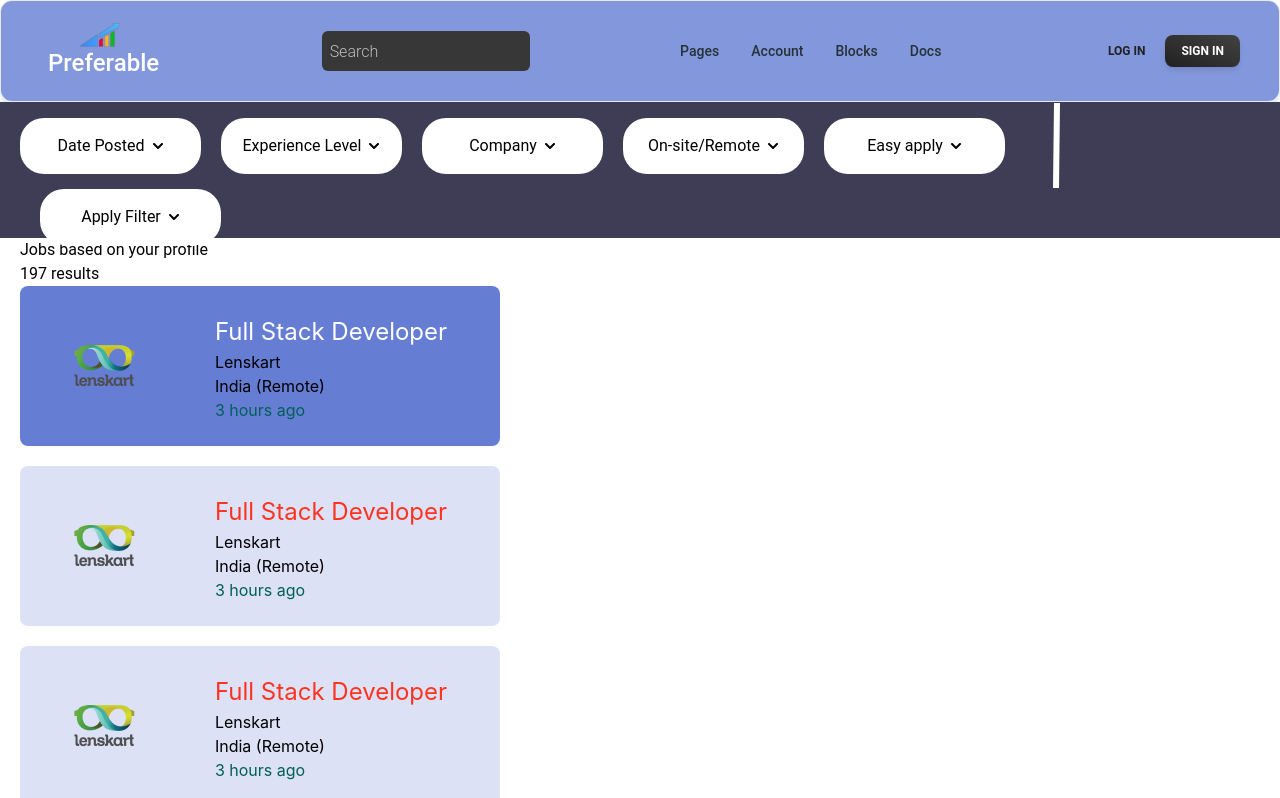
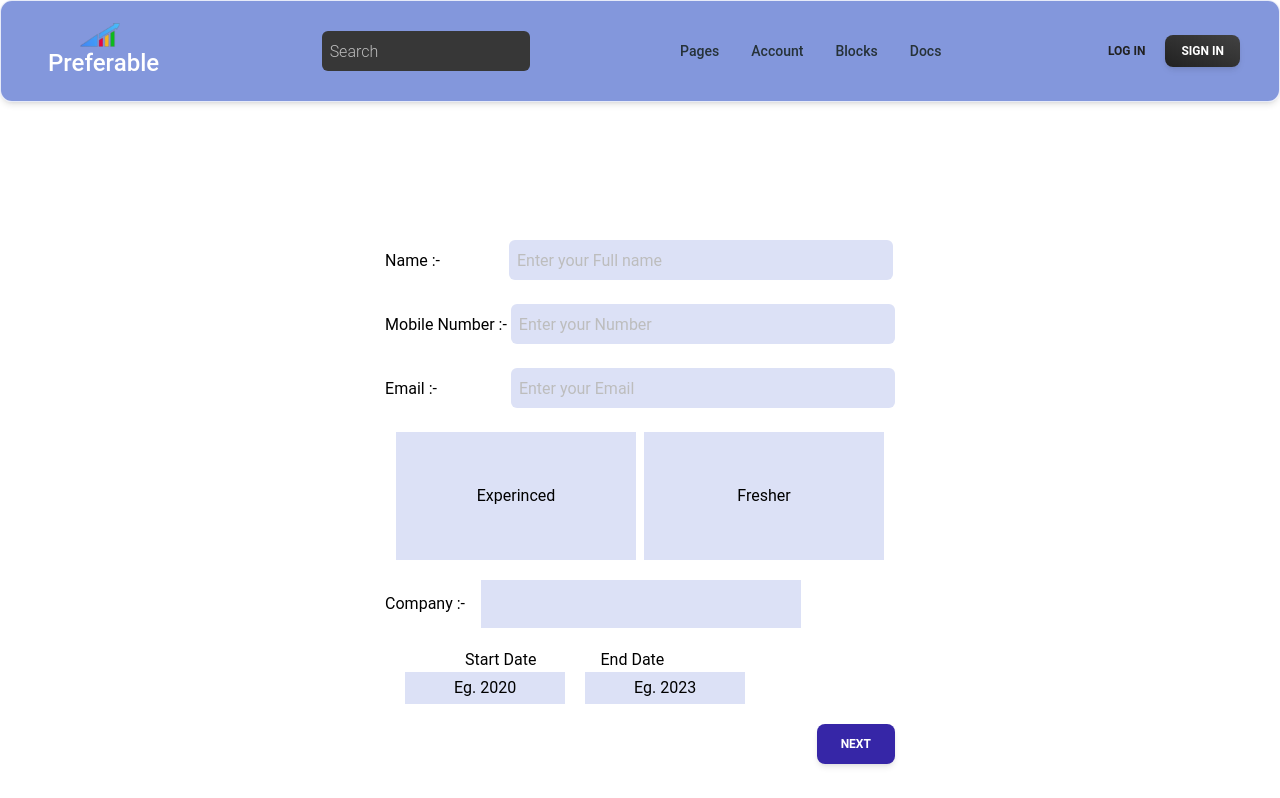
Before and after one commit to mayurkukade/JobPortal, a React (Vite) app: page / in a window 1280 px wide. Shown: the top 798 px of the page. Built offline with nearby package versions, Linux system fonts and the light colour scheme.

Commit message:
10th commit

```diff
--- a/src/App.jsx
+++ b/src/App.jsx
@@ -14,8 +14,8 @@ function App() {
     {/* <HomePage/> */}
     {/* <Registration/> */}
     {/* <JobSection/> */}
-    <JobDetails/>
-    {/* <Forms/> */}
+    {/* <JobDetails/> */}
+    <Forms/>
     </>
   )
 }
--- a/src/Compoments/Forms/Forms.jsx
+++ b/src/Compoments/Forms/Forms.jsx
@@ -2,13 +2,17 @@ import React from 'react'
 import SingUp from './SingUp'
 import Navbars from '../Navbars'
 import Plan from './Plan'
+import Registration from './Registration'
+import MultiStepForm from './MultiStepForm'
 
 export default function Forms() {
   return (
     <div>
       <Navbars/>
-      <Plan/>
-      <SingUp/>
+      {/* <Plan/>
+      <SingUp/> */}
+      {/* <Registration/> */}
+      <MultiStepForm/>
     </div>
   )
 }
--- /dev/null
+++ b/src/Compoments/Forms/MultiStepForm.jsx
@@ -0,0 +1,220 @@
+import { Button,Radio } from '@material-tailwind/react';
+import React from 'react'
+
+
+export default function MultiStepForm() {
+    const [name , setName] = React.useState("");
+    const [number, setNumber] = React.useState("");
+    const [email, setEmail] = React.useState("");
+
+    const [step1, setStep1] = React.useState(true);
+    const [step2, setStep2] = React.useState(false);
+    const [step3, setStep3] = React.useState(false);
+
+
+
+      const togglestep2 = () => {
+        setStep2(!step2);
+        setStep1(!step1);
+      };
+
+      const togglestep3 = () => {
+        setStep3(!step3);
+        setStep2(!step2);
+      };
+
+
+
+  return (
+    <div className='flex justify-center items-center min-h-screen'>
+
+      <div>
+         {/* first part */}
+       {step1 && (<div>
+         <label htmlFor="First Name"> Name :- </label>
+             <input type="text" placeholder='Enter your Full name' value={name} onChange={(e) => setName(e.target.value)} required className='bg-Details rounded-md  md:w-96  h-10 pl-2 md:ml-[65px] ml-16' /><br /><br />
+
+            <label htmlFor="Mobile Number">Mobile Number  :- </label>
+             <input type="Number" placeholder='Enter your Number' required value={number} onChange={(e) => setNumber(e.target.value)} className='bg-Details  rounded-md  md:w-96 h-10 pl-2 ' /><br /><br />
+
+            <label htmlFor="Email"> Email :- </label>
+             <input type="email" placeholder='Enter your Email' value={email} onChange={(e) => setEmail(e.target.value)} required className='bg-Details  rounded-md md:w-96 h-10 pl-2 ml-[70px]' /><br /><br />
+
+             <div className='flex justify-center'>
+                <div className='w-[15rem] h-[8rem] bg-Details flex justify-center items-center'>
+                <p>Experinced</p>
+                </div>
+
+                <div className='w-[15rem] h-[8rem] bg-Details flex justify-center items-center ml-2'>
+                    <p>Fresher</p>
+                </div>
+             </div>
+
+             <div className='flex mt-5'>
+                <p className='pt-3'>Company :- </p>
+                <div className='ml-4'>
+                   <input type="text" className='bg-Details w-[20rem] h-[3rem]' />
+                </div>
+             </div>
+
+             <div className='flex mt-5'>
+               <p className='ml-20 text-Inter'>Start Date</p>
+               <p className='ml-16 text-Inter'>End Date</p>
+             </div>
+
+             <div className='flex'>
+
+               <div className='w-[10rem] h-[2rem] bg-Details flex items-center justify-center ml-5'>
+                 <p>Eg. 2020</p>
+               </div>
+               <div className='w-[10rem] h-[2rem] bg-Details flex items-center justify-center ml-5'>
+                 <p>Eg. 2023</p>
+               </div>
+
+             </div>
+
+            <div className=' flex justify-end min-w-full'>
+             <Button className='bg-save mt-5 ' onClick={togglestep2}>Next</Button>
+             </div>
+
+         </div>)}
+
+        {/* first part end */}
+
+
+         {/* Second part Start */}
+
+        {step2 && (<div>
+            <p className='text-[2rem]'>Education</p>
+            <hr className='border-1 border-black' />
+
+            <p className='text-[1.5rem] mt-5'>Highest Qualification</p>
+
+            <div className='flex w-[10rem] h-[2rem] mt-2 bg-Details items-center justify-center'>
+                <p className='text-[1.2rem]'>Graduation</p>
+                 <svg xmlns="http://www.w3.org/2000/svg" width="15" height="12" viewBox="0 0 23 20" fill="none">
+                  <path fill-rule="evenodd" clip-rule="evenodd" d="M1.58572 1.53951C1.9862 0.962638 2.52929 0.638567 3.09557 0.638567C3.66185 0.638567 4.20495 0.962638 4.60543 1.53951L11.6379 11.6725L18.6704 1.53951C18.8674 1.24561 19.103 1.01119 19.3636 0.849921C19.6241 0.688651 19.9043 0.603764 20.1879 0.600214C20.4715 0.596663 20.7527 0.67452 21.0151 0.829241C21.2776 0.983962 21.516 1.21245 21.7165 1.50137C21.917 1.79029 22.0756 2.13386 22.183 2.51203C22.2904 2.8902 22.3444 3.2954 22.3419 3.70398C22.3395 4.11256 22.2806 4.51634 22.1686 4.89176C22.0567 5.26719 21.894 5.60673 21.6901 5.89059L13.1477 18.1992C12.7473 18.776 12.2042 19.1001 11.6379 19.1001C11.0716 19.1001 10.5285 18.776 10.128 18.1992L1.58572 5.89059C1.18536 5.31354 0.960449 4.531 0.960449 3.71505C0.960449 2.8991 1.18536 2.11656 1.58572 1.53951Z" fill="black"/>
+                </svg>
+            </div>
+
+            <p className='text-[1.5rem] mt-5'>Course</p>
+
+               <div className='flex w-[10rem] h-[2rem] mt-2 bg-Details items-center justify-center'>
+                  <p className='text-[1.2rem]'>Search</p>
+                </div>
+
+                <p className='text-[1.5rem] mt-5'>Specialization</p>
+
+               <div className='flex w-[12rem] h-[2rem] mt-2 bg-Details items-center justify-center'>
+                  <p className='text-[1.2rem]'>Eg.Data Analysis</p>
+                </div>
+
+                <p className='text-[1.5rem] mt-5'>University Institution</p>
+
+               <div className='flex w-[12rem] h-[2rem] mt-2 bg-Details items-center justify-center'>
+                  <p className='text-[1.2rem]'>Search</p>
+                </div>
+
+                <p className='text-[1.5rem] mt-5'>Course Type</p>
+
+               <div className='flex mt-2 '>
+                 <div className='w-[10rem] h-[3rem] flex items-center justify-center bg-Details'>
+                   <p className='text-[1.2rem]  '>Full Time</p>
+                 </div>
+                  <div className='w-[10rem] h-[3rem] flex items-center justify-center bg-Details ml-5 '>
+                    <p className='text-[1.2rem]  '>Part Time</p>
+                  </div>
+                  <div className='w-[10rem] h-[3rem] flex items-center justify-center bg-Details ml-5 '>
+                    <p className='text-[1.2rem]  '>Distant Learning</p>
+                  </div>
+                </div>
+
+                <div className='flex mt-5'>
+                 <p className='ml-20 text-Inter'>Start Date</p>
+                 <p className='ml-16 text-Inter'>End Date</p>
+               </div>
+
+               <div className='flex'>
+
+               <div className='w-[10rem] h-[2rem] bg-Details flex items-center justify-center ml-5'>
+                    <p>Eg. 2020</p>
+               </div>
+               <div className='w-[10rem] h-[2rem] bg-Details flex items-center justify-center ml-5'>
+                   <p>Eg. 2023</p>
+                </div>
+
+                </div>
+
+                <p className='text-[1.5rem] mt-5'>Key Skills</p>
+
+                <div className='w-[30rem] h-[4rem] bg-Details'>
+
+                </div>
+
+                <div className='flex mt-5'>
+                   <div className='w-[18.75rem] h-[4.5625rem] bg-Details flex justify-center items-center'>
+                      <p className='text-[1.5rem]'> + Frontend</p>
+                   </div>
+                   <div className='w-[18.75rem] h-[4.5625rem] bg-Details ml-10 flex justify-center items-center'>
+                      <p className='text-[1.5rem]'> + Backend</p>
+                   </div>
+                </div>
+
+                <div className=' flex justify-end min-w-full'>
+             <Button className='bg-save mt-5 ' onClick={togglestep3}>Next</Button>
+             </div>
+
+        </div>)}
+
+
+        {/* Second part End */}
+
+       {/* Third Part Start */}
+
+       {step3 && (<div>
+         <p className='text-[2rem]'>Resume Upload</p>
+         <hr className='border-1 border-black' />
+
+         <div className='flex mt-5'>
+         <svg xmlns="http://www.w3.org/2000/svg" width="110" height="100" viewBox="0 0 138 145" fill="none">
+            <rect x="0.5" y="0.5" width="137" height="144" stroke="black"/>
+             <path d="M73.6824 25.1716C72.1203 23.6095 69.5877 23.6095 68.0256 25.1716L42.5697 50.6274C41.0076 52.1895 41.0076 54.7222 42.5697 56.2843C44.1318 57.8464 46.6645 57.8464 48.2266 56.2843L70.854 33.6569L93.4814 56.2843C95.0435 57.8464 97.5762 57.8464 99.1383 56.2843C100.7 54.7222 100.7 52.1895 99.1383 50.6274L73.6824 25.1716ZM74.854 86.5L74.854 28L66.854 28L66.854 86.5L74.854 86.5Z" fill="black"/>
+             <path d="M28 66.2681L37.0349 105.746L110.232 108.122L118.4 69.2022" stroke="black" stroke-width="5"/>
+         </svg>
+           <p className='text-[3rem] ml-5'><u>Upload Resume</u> </p>
+         </div>
+
+         <p className='text-[2rem] mt-5'>Short Description about Yourself</p>
+         <input type="text" placeholder='Eg. Data Analysis' className='w-[50rem] h-[5rem] rounded-md bg-Details pl-5' />
+
+         <p className='text-[2rem] mt-5'>Preffered work Location </p>
+         <div className='flex'>
+
+         <input type="text" placeholder='Search' className='w-[20rem] h-[3rem] rounded-lg bg-Details pl-5' />
+          <Button className='ml-10 text-[1.5rem]' color='blue'>+ Pune</Button>
+          <Button className='ml-10 text-[1.5rem]' color='blue'>+ Mumbai</Button>
+          </div>
+
+
+          <p className='text-[2rem] mt-5'>Preffered Salary </p>
+          <input type="text" placeholder='Eg. 300000 PA' className='w-[20rem] h-[3rem] rounded-lg bg-Details pl-5' />
+
+          <p className='text-[2rem] mt-5'>Gender </p>
+
+          <Radio name="type" label="Male" />
+          <Radio name="type" label="Female"  />
+
+          <div className=' flex justify-end min-w-full'>
+             <Button className='bg-save mt-5 '>Next</Button>
+          </div>
+
+       </div>)}
+
+
+     {/* Third Part End */}
+
+       </div>
+
+    </div>
+  )
+}
--- a/src/Compoments/Home/Header.jsx
+++ b/src/Compoments/Home/Header.jsx
@@ -3,7 +3,7 @@ import preferable from "../Images/preferable2.png";
 
 export default function Header() {
   return (
-    <div className="flex flex-wrap  justify-center">
+    <div className="flex bg-background flex-wrap " >
 
       {/* left side of container */}
       <div className="md:pt-36 pt-20 md:spl-[50px] ">
```
